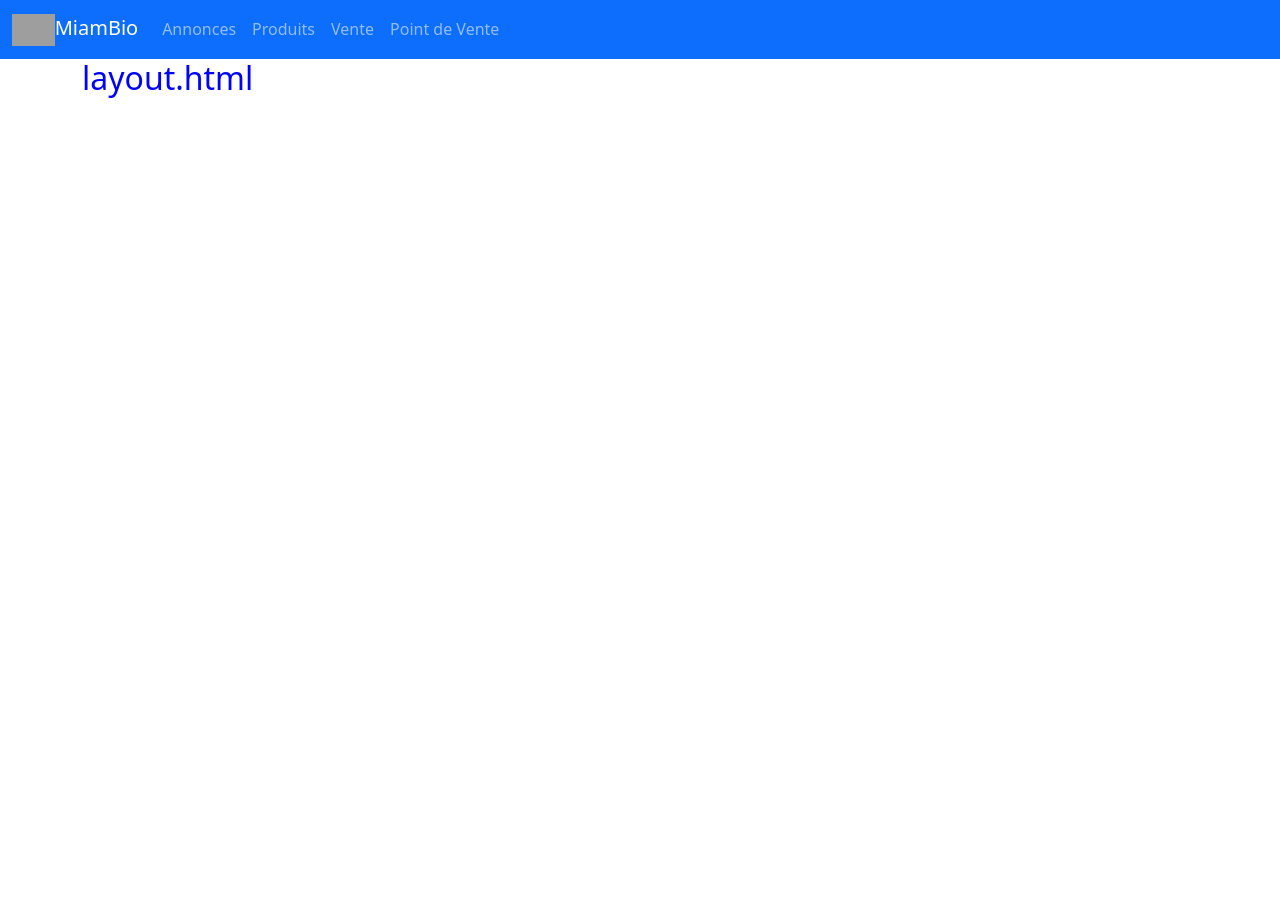
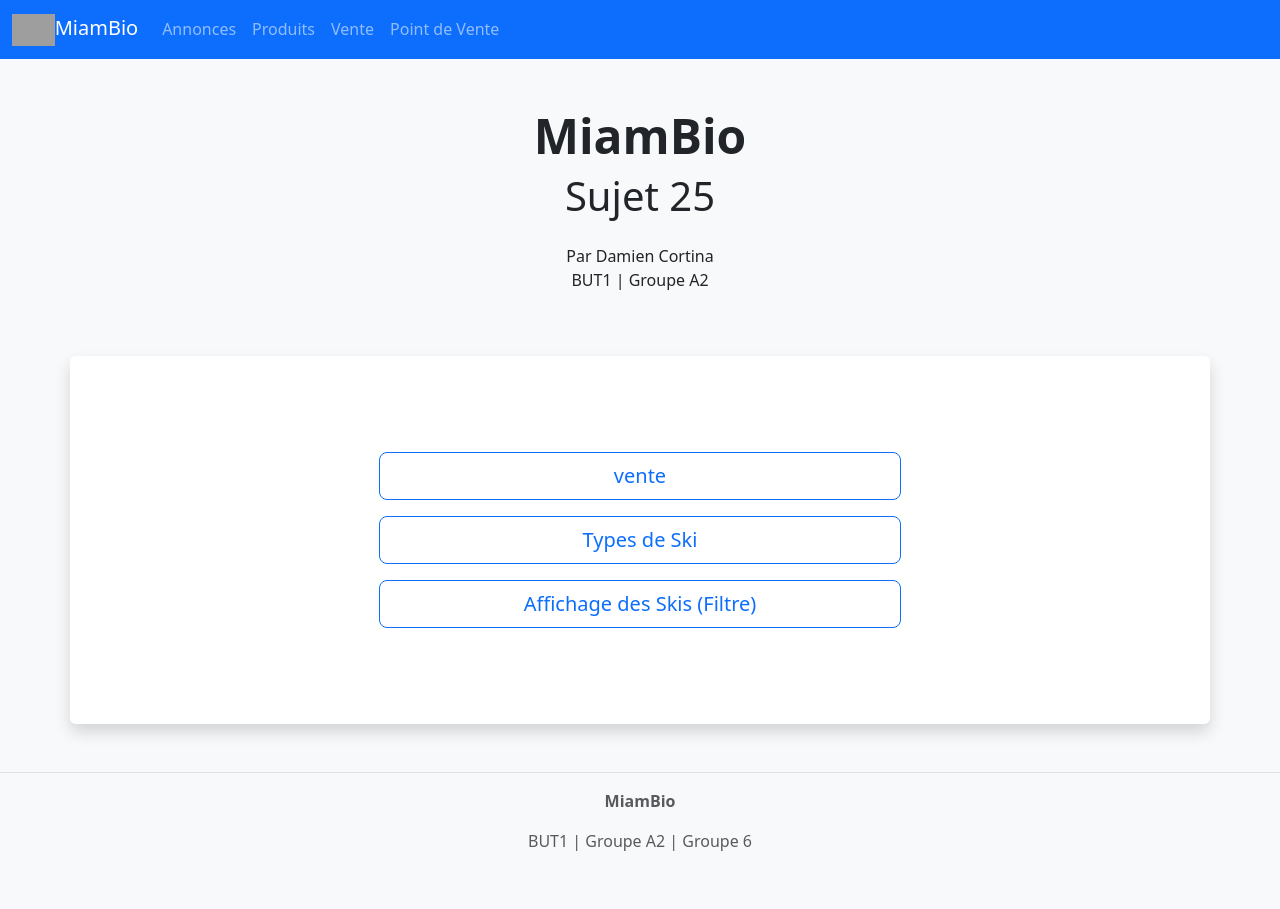
Before and after one commit to damiencortina/SAE_104, a Flask app: page / in a window 1280 px wide. Before the commit the page ends 98 px from the top, so only its background shows below. Run offline with Flask 3, Linux system fonts and the light colour scheme; some libraries are stand-ins or nearby versions; grey boxes are pictures that could not be loaded.

Commit message:
Update layout.html

```diff
--- a/template/layout.html
+++ b/template/layout.html
@@ -1,37 +1,57 @@
-<!doctype html>
+<!DOCTYPE html>
 <html lang="fr">
+
 <head>
-    <meta charset="utf-8">
-    <meta name="viewport" content="width=device-width, initial-scale=1, shrink-to-fit=no">
-    {% block title %}
-        <title>layout</title>
-    {% endblock %}
-    <link rel="shortcut icon" href="{{ url_for('static', filename='iconeweb.ico') }}" >
-    {% block stylesheets %}
-        <link rel="stylesheet" href="{{ url_for('static', filename='bootstrap/css/bootstrap.css') }}" >
-        <link rel="stylesheet" href="{{ url_for('static', filename='mes_styles.css') }}" >
-    {% endblock %}
+    <meta charset="UTF-8">
+    <meta name="viewport" content="width=device-width, initial-scale=1.0">
+    <title>MiamBio</title>
+    <link rel="icon" href="{{ url_for('static', filename='Logo_MiamBio.ico') }}">
+    <link rel="stylesheet" href="{{ url_for('static', filename='bootstrap/css/bootstrap.css') }}">
+    <link rel="stylesheet" href="{{ url_for('static', filename='styles.css') }}">
+    {% block stylesheets %}{% endblock stylesheets %}
 </head>
-<body>
+
+<body class="bg-light">
 {% include('_nav.html') %}
-<div class="container">
+<header class="bg-light">
+    {% block header %}
+    <div class="px-4 py-5 text-center">
+        <h1 class="display-5 fw-bold">MiamBio</h1>
+        <h2 class="display-6">Sujet 25</h2>
+        <p class="text-center mt-4">
+            Par Damien Cortina<br>
+            BUT1 | Groupe A2
+        </p>
+    </div>
+    {% endblock header %}
+</header>
+<main class="mb-5 bg-light">
     {% with messages = get_flashed_messages(with_categories=true) %}
     {% if messages %}
     {% for categorie, message in messages %}
-    <div role="alert" class="alert {{ categorie }}">
+    <div class="alert alert-{{ categorie }}" role="alert">
         Information : <strong>{{ message }}</strong>
     </div>
     {% endfor %}
     {% endif %}
     {% endwith %}
+    <div class="container shadow p-5 bg-white rounded">
         {% block body %}
-    <h2 style="color:blue">layout.html</h2>
-{% endblock %}
+        <div class="d-grid gap-3 mx-auto py-5 w-50">
+            <a href="/vente/show" class="btn btn-outline-primary btn-lg">vente</a>
+            <a href="/type-ski/show" class="btn btn-outline-primary btn-lg">Types de Ski</a>
+            <a href="/ski/filtre" class="btn btn-outline-primary btn-lg">Affichage des Skis (Filtre)</a>
         </div>
-{% block javascripts %}
-    <script src="{{ url_for('static', filename='bootstrap/js/bootstrap.js') }}"></script>
-{% endblock %}
-
+        {% endblock body %}
+    </div>
+</main>
+<footer class="py-3 my-4 border-top">
+    <p class="text-center text-body-secondary "><strong>MiamBio</strong></p>
+    <p class="text-center text-body-secondary ">
+        BUT1 | Groupe A2 | Groupe 6
+    </p>
+</footer>
+<script type="module" src="{{ url_for('static', filename='bootstrap/bootstrap.js') }}"></script>
 </body>
 
 </html>
```
Lines whose indentation alone changed are shown as unchanged.
